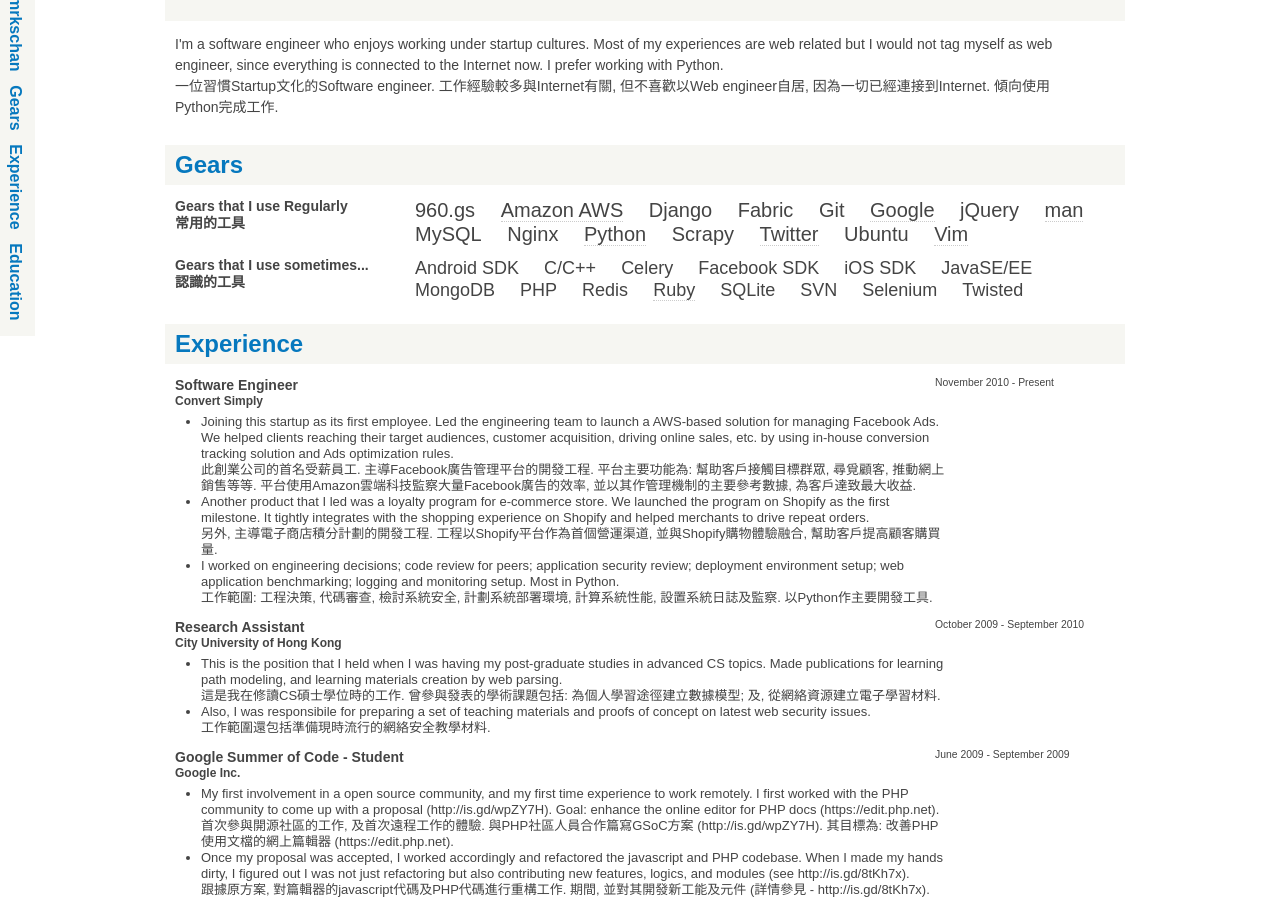
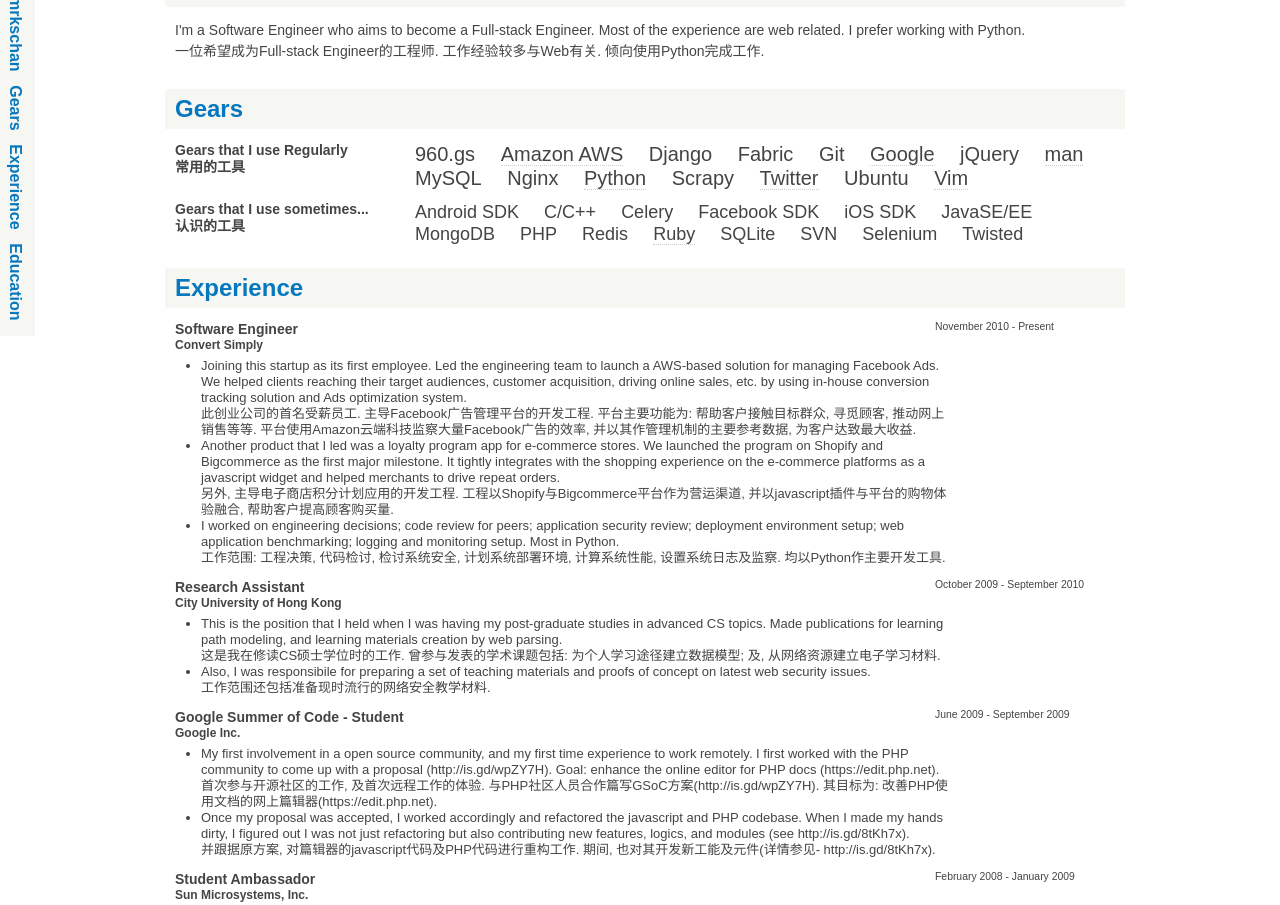
Before and after one commit to mrkschan/html-resume, a plain HTML site: page resume.html in a window 1280 px wide. Shown: the part 84-989 px from the top of the page. Drawn offline with nearby package versions, Linux system fonts and the light colour scheme.

Commit message:
updated zh version

```diff
--- a/resume.html
+++ b/resume.html
@@ -54,8 +54,8 @@
   <div id="container" class="container">
     <header>
       <div>
-        <h1><a name="anchor_me" id="anchor_me">陳家成</a></h1>
-        <h2>A Software Engineer 軟件工程師</h2>
+        <h1><a name="anchor_me" id="anchor_me">陈家成</a></h1>
+        <h2>A Software Engineer 软件工程师</h2>
       </div>
       <ul>
         <li>Twitter - @mrkschan</li>
@@ -64,11 +64,11 @@
         <li>Language - Cantonese, English, Mandarin</li>
         <li>Hometown - Hong Kong, China</li>
       </ul>
-      <p>I'm a software engineer who enjoys working under startup cultures. Most
-         of my experiences are web related but I would not tag myself as web
-         engineer, since everything is connected to the Internet now. I prefer
-         working with Python.<br>
-         一位習慣Startup文化的Software engineer. 工作經驗較多與Internet有關, 但不喜歡以Web engineer自居, 因為一切已經連接到Internet. 傾向使用Python完成工作.</p>
+      <p style="margin-top:10px">I'm a Software Engineer who aims to become a Full-stack Engineer.
+         Most of the experience are web related.
+         I prefer working with Python.<br>
+         一位希望成为Full-stack Engineer的工程师. 工作经验较多与Web有关.
+         倾向使用Python完成工作.</p>
     </header>
     <div id="main" role="main">
       <article>
@@ -102,7 +102,7 @@
             <li>Ubuntu</li>
             <li title="I like using keyboard">Vim</li>
           </ul>
-          <h2>Gears that I use sometimes...<br>認識的工具</h2>
+          <h2>Gears that I use sometimes...<br>认识的工具</h2>
           <ul>
             <li>Android SDK</li>
             <li>C/C++</li>
@@ -136,20 +136,20 @@
                   Facebook Ads. We helped clients reaching their target
                   audiences, customer acquisition, driving online sales, etc. by
                   using in-house conversion tracking solution and Ads
-                  optimization rules.<br>
-                  此創業公司的首名受薪員工. 主導Facebook廣告管理平台的開發工程. 平台主要功能為: 幫助客戶接觸目標群眾, 尋覓顧客, 推動網上銷售等等. 平台使用Amazon雲端科技監察大量Facebook廣告的效率, 並以其作管理機制的主要參考數據, 為客戶達致最大收益.
+                  optimization system.<br>
+                  此创业公司的首名受薪员工. 主导Facebook广告管理平台的开发工程. 平台主要功能为: 帮助客户接触目标群众, 寻觅顾客, 推动网上销售等等. 平台使用Amazon云端科技监察大量Facebook广告的效率, 并以其作管理机制的主要参考数据, 为客户达致最大收益.
                   </li>
-              <li>Another product that I led was a loyalty program for
-                  e-commerce store. We launched the program on Shopify as the
-                  first milestone. It tightly integrates with the shopping
-                  experience on Shopify and helped merchants to drive repeat
-                  orders.<br>
-                  另外, 主導電子商店積分計劃的開發工程. 工程以Shopify平台作為首個營運渠道, 並與Shopify購物體驗融合, 幫助客戶提高顧客購買量.</li>
+              <li>Another product that I led was a loyalty program app for
+                  e-commerce stores. We launched the program on Shopify and Bigcommerce
+                  as the first major milestone. It tightly integrates with the shopping
+                  experience on the e-commerce platforms as a javascript widget and helped
+                  merchants to drive repeat orders.<br>
+                  另外, 主导电子商店积分计划应用的开发工程. 工程以Shopify与Bigcommerce平台作为营运渠道, 并以javascript插件与平台的购物体验融合, 帮助客户提高顾客购买量.</li>
               <li>I worked on engineering decisions; code review for peers;
                   application security review; deployment environment setup;
                   web application benchmarking; logging and monitoring setup.
                   Most in Python.<br>
-                  工作範圍: 工程決策, 代碼審查, 檢討系統安全, 計劃系統部署環境, 計算系統性能, 設置系統日誌及監察. 以Python作主要開發工具.</li>
+                  工作范围: 工程决策, 代码检讨, 检讨系统安全, 计划系统部署环境, 计算系统性能, 设置系统日志及监察. 均以Python作主要开发工具.</li>
             </ul>
           </div>
           <div>
@@ -162,11 +162,11 @@
                   post-graduate studies in advanced CS topics. Made publications
                   for learning path modeling, and learning materials creation by
                   web parsing.<br>
-                  這是我在修讀CS碩士學位時的工作. 曾參與發表的學術課題包括: 為個人學習途徑建立數據模型; 及, 從網絡資源建立電子學習材料.</li>
+                  这是我在修读CS硕士学位时的工作. 曾参与发表的学术课题包括: 为个人学习途径建立数据模型; 及, 从网络资源建立电子学习材料.</li>
               <li>Also, I was responsibile for preparing a set of teaching
                   materials and proofs of concept on latest web security issues.
                   <br>
-                  工作範圍還包括準備現時流行的網絡安全教學材料.</li>
+                  工作范围还包括准备现时流行的网络安全教学材料.</li>
             </ul>
           </div>
           <div>
@@ -180,13 +180,13 @@
                   community to come up with a proposal (http://is.gd/wpZY7H).
                   Goal: enhance the online editor for PHP docs
                   (https://edit.php.net).<br>
-                  首次參與開源社區的工作, 及首次遠程工作的體驗. 與PHP社區人員合作篇寫GSoC方案 (http://is.gd/wpZY7H). 其目標為: 改善PHP使用文檔的網上篇輯器 (https://edit.php.net).</li>
+                  首次参与开源社区的工作, 及首次远程工作的体验. 与PHP社区人员合作篇写GSoC方案(http://is.gd/wpZY7H). 其目标为: 改善PHP使用文档的网上篇辑器(https://edit.php.net).</li>
               <li>Once my proposal was accepted, I worked accordingly and
                   refactored the javascript and PHP codebase. When I made my
                   hands dirty, I figured out I was not just refactoring but also
                   contributing new features, logics, and modules
                   (see http://is.gd/8tKh7x).<br>
-                  跟據原方案, 對篇輯器的javascript代碼及PHP代碼進行重構工作. 期間, 並對其開發新工能及元件 (詳情參見 - http://is.gd/8tKh7x).</li>
+                  并跟据原方案, 对篇辑器的javascript代码及PHP代码进行重构工作. 期间, 也对其开发新工能及元件(详情参见- http://is.gd/8tKh7x).</li>
             </ul>
           </div>
           <div>
@@ -199,20 +199,21 @@
                   undergraduate studies, having the main responsibility to
                   learn and prompt open source projects and Java related
                   technologies in campus.<br>
-                  在修讀本科學位時參與的Student Ambassador工作. 主要職責為: 在校園推動開源項目, 以及與Java相關的技術.</li>
+                  在修读本科学位时参与的Student Ambassador工作. 主要职责为: 在校园推动开源项目, 以及与Java相关的技术.</li>
               <li>Conducted several tech talks / workshops to introduce Java VM,
                   Java SE6, JavaFX, jMaki, and OpenSolaris to audiences in
                   different universities. As a result, I gathered a group
                   of 30+ members who share common interests in my campus.<br>
-                  曾在香港數間大學裡舉辦講座, 主講題目為: Java VM, Java SE6, JavaFX, jMaki, 及OpenSolaris. 因此於我校聚集了30多位同好.</li>
+                  曾在香港数间大学里举办讲座, 主讲题目为: Java VM, Java SE6, JavaFX, jMaki, 及OpenSolaris. 因此于我校聚集了30多位同好.</li>
               <li>Held a booth to demonstrate features in OpenSolaris to 20+
                   audiences from the industry in Sun Cert Day 2008 (HK). Hosted
                   Software Freedom Day 2008 (HK) with sponsorships from the
                   company. And, I started involving in open source communities.
                   <br>
-                  曾於Sun Cert Day 2008 (HK)向20多位業界人士展示OpenSolaris的功能. 並在公司贊助下舉辦Software Freedom Day 2008 (HK). 除此, 我開始對開源社區感興趣及參與.</li>
+                  曾于Sun Cert Day 2008 (HK)向20多位业界人士展示OpenSolaris的功能. 并在公司赞助下举办Software Freedom Day 2008 (HK). 除此, 我开始对开源社区感兴趣及参与.</li>
             </ul>
           </div>
+          <!--
           <div>
             <h2>Student Intern</h2>
             <p><time datetime="2007-09">September 2007</time>
@@ -223,12 +224,12 @@
                   university. I was assigned to the team that provides service
                   for oversea ATM server integration. I was involved in testing
                   and bug fixing of the ATM server admin console.<br>
-                  透過公司於我校的實習計劃, 踏進這家Fortune 500強. 被指派到提供海外ATM伺服器整合服務的團隊. 為ATM伺服器的控制台進行測試及除錯工作.</li>
+                  透过公司于我校的实习计划, 踏进这家Fortune 500强. 被指派到提供海外ATM伺服器整合服务的团队. 为ATM伺服器的控制台进行测试及除错工作.</li>
               <li>Another responsibility was the administration of the ATM
                   server maintenance log. I developed a log beautifier that can
                   proccess the log files with a few clicks. And, I setup a
                   JsWiki for sharing knowledge in firefighting.<br>
-                  此外還管理ATM伺服器的維護日誌, 並開發了方便的日誌整理工具. 還有, 設置了一個JsWiki給予團隊分享滅火工作的知識.</li>
+                  此外还管理ATM伺服器的维护日志, 并开发了方便的日志整理工具. 还有, 设置了一个JsWiki给予团队分享灭火工作的知识.</li>
             </ul>
           </div>
           <div>
@@ -242,14 +243,15 @@
                   set of UI regression tests for an AJAX based online forum,
                   which purposed in developing a context-aware Ads delivery
                   engine.<br>
-                  參與公司的暑期實習計劃. 使用Sahi測試工具, 替網上討論區開發AJAX UI回歸測試. 此討論區原用作開發內容識別廣告系統.</li>
+                  参与公司的暑期实习计划. 使用Sahi测试工具, 替网上讨论区开发AJAX UI回归测试. 此讨论区原用作开发内容识别广告系统.</li>
               <li>Another responsibility in the company was developing a simple
                   e-commerce store for product demo, which purposed in
                   demonstrating the Ads delivery engine to potential clients.
                   <br>
-                  還有, 為內容識別廣告系統開發一個簡單的電子商店作展示用途.</li>
+                  还有, 为内容识别广告系统开发一个简单的电子商店作展示用途.</li>
             </ul>
           </div>
+          -->
         </section>
 
         <section id="education"> <!-- Education -->
```
